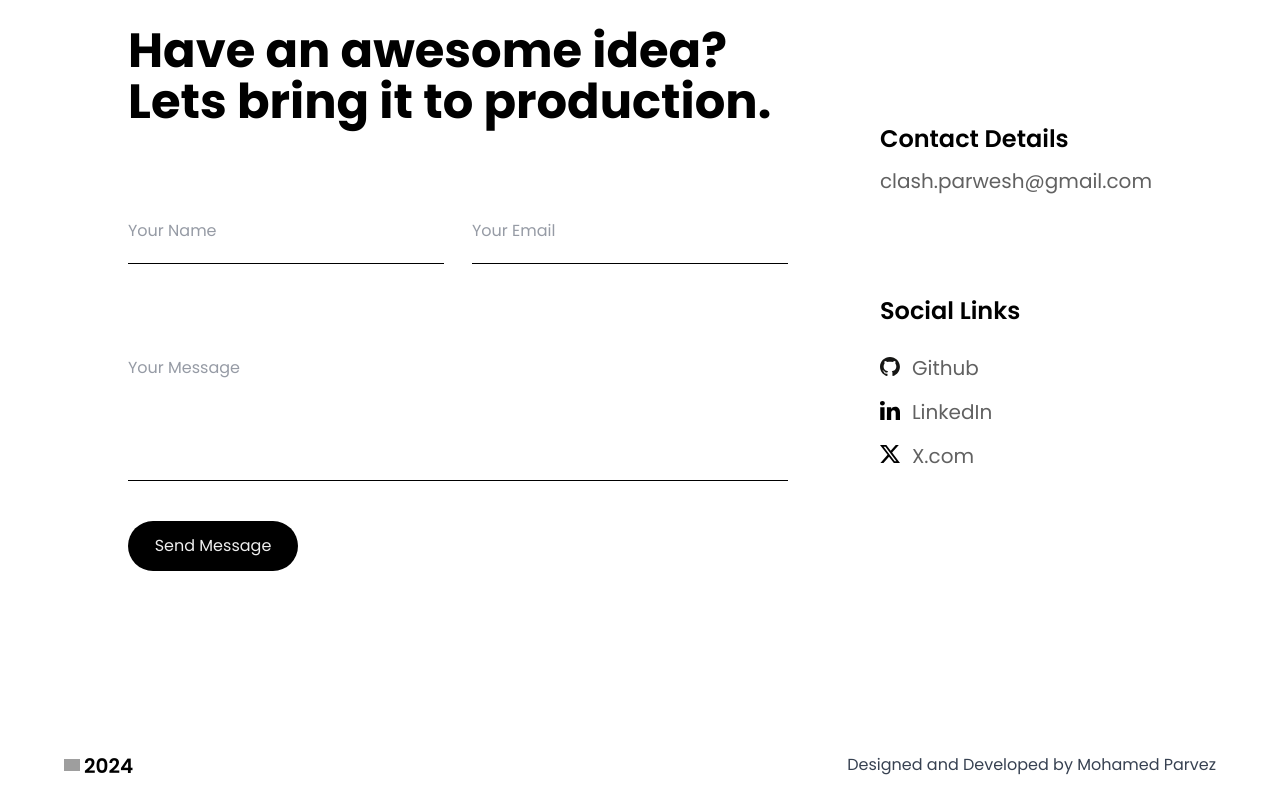
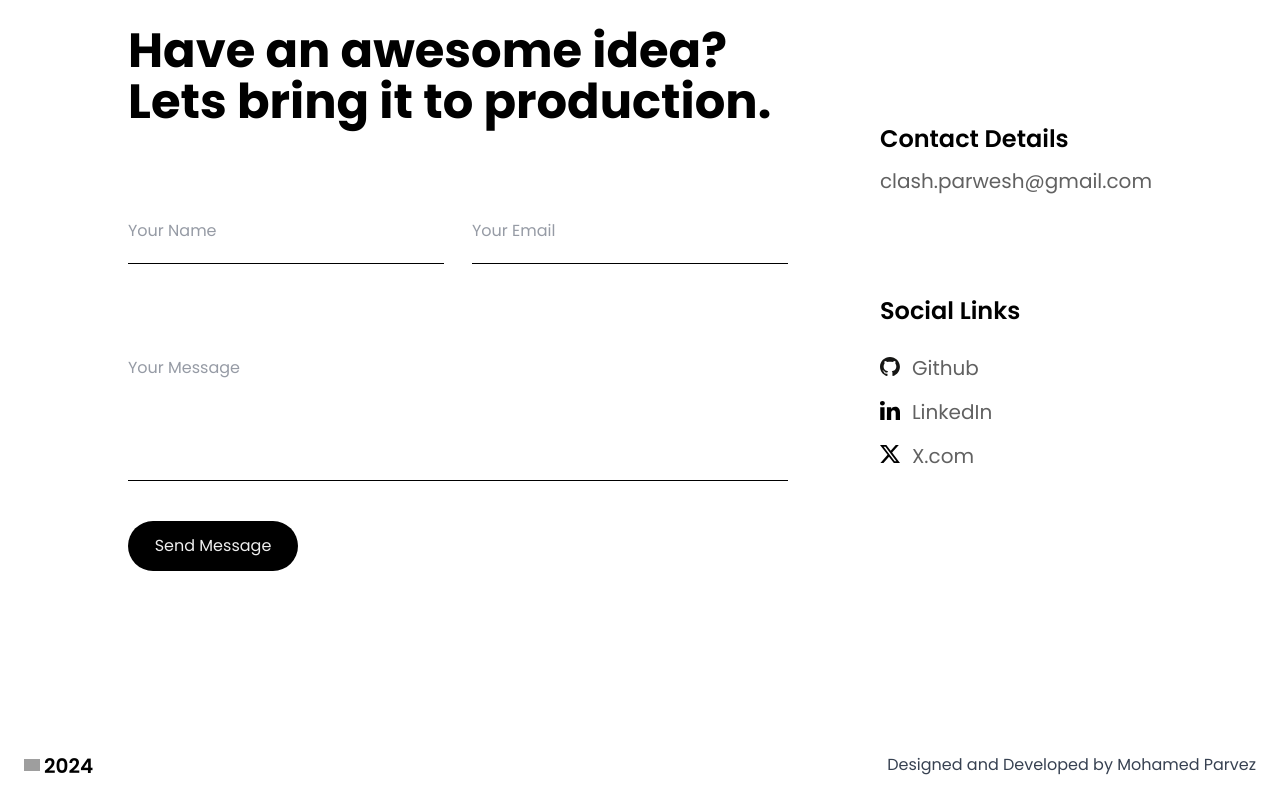
Before and after one commit to Mohamed-Parvez/parvez, a Next.js app: page / in a window 1280 px wide. Shown: the part 4311-5111 px from the top of the page. Built offline with nearby package versions, Linux system fonts and the light colour scheme; grey boxes are pictures that could not be loaded.

Commit message:
updated footer margin size

```diff
--- a/components/shared/Footer.tsx
+++ b/components/shared/Footer.tsx
@@ -5,8 +5,8 @@ const Footer = () => {
   return (
     <footer className="flex-center">
       <div
-        className="flex-between w-full max-w-[1200px]
-       gap-12 bg-white p-3 md:p-6 2xl:mx-auto"
+        className="flex-between w-full max-w-[1440px] gap-12 bg-white
+        p-3 md:p-6 2xl:mx-auto"
       >
         <div className="flex-between gap-1">
           <Image
@@ -15,7 +15,9 @@ const Footer = () => {
             height={16}
             width={16}
           />
-          <p className="small-bold mt-[2px] md:text-[20px] md:font-semibold">2024</p>
+          <p className="small-bold mt-[2px] md:text-[20px] md:font-semibold">
+            2024
+          </p>
         </div>
         <div>
           <p className="small-regular md:body-regular text-gray-700">
```
